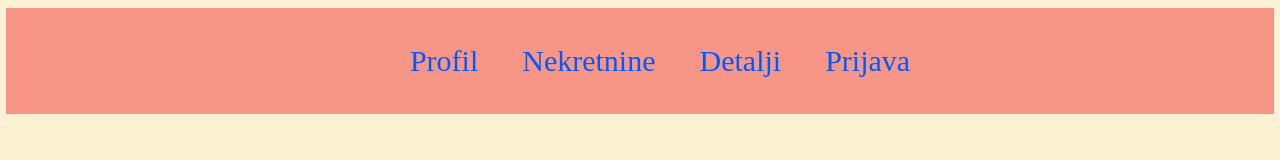
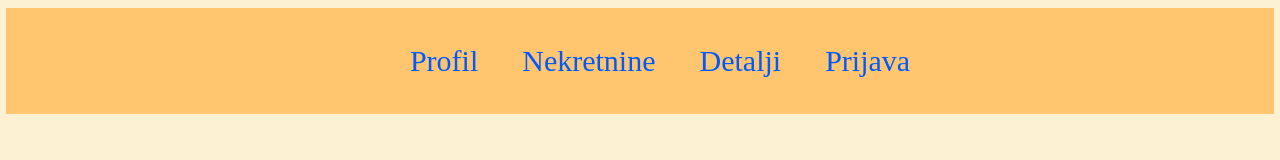
Before and after one commit to fahretf/WT2023-Mea, a plain HTML site: page html/meni.html in a window 1280 px wide. Drawn offline with Linux system fonts and the light colour scheme.

Commit message:
promjena boja..opet

```diff
--- a/css/meni.css
+++ b/css/meni.css
@@ -4,7 +4,7 @@ h1{
 }
 
 .meni{
-    background-color: rgb(247, 150, 135);
+    background-color:  #ffc56f;
     text-align: center;
     margin: 0;
     position: fixed;
```
